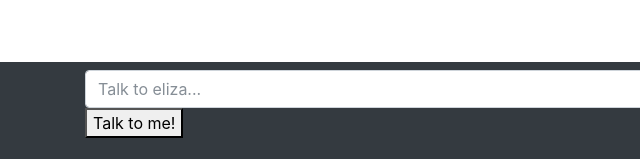
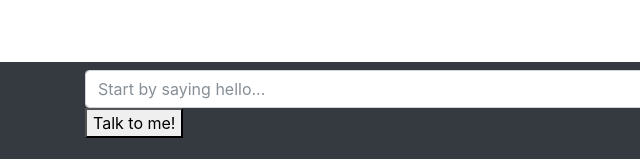
Before and after one commit to garyconnelly1/GoLangChatBot, a plain HTML site: page webApp/index.html in a window 1280 px wide. Shown: the part 638-797 px from the top of the page, 0-640 px from the left. Drawn offline with nearby package versions, Linux system fonts and the light colour scheme.

Commit message:
final touch

```diff
--- a/webApp/index.html
+++ b/webApp/index.html
@@ -76,7 +76,7 @@
                     </div>
                     <form>
                         <div class="form-group">
-                            <input type="text" class="form-control" id="userInput" placeholder="Talk to eliza...">
+                            <input type="text" class="form-control" id="userInput" placeholder="Start by saying hello...">
                             <!--When the user clicks the button it calls the myFunction in the js file-->
                             <button type="button" onclick="myFunction()">Talk to me!</button>
                         </div>
```
